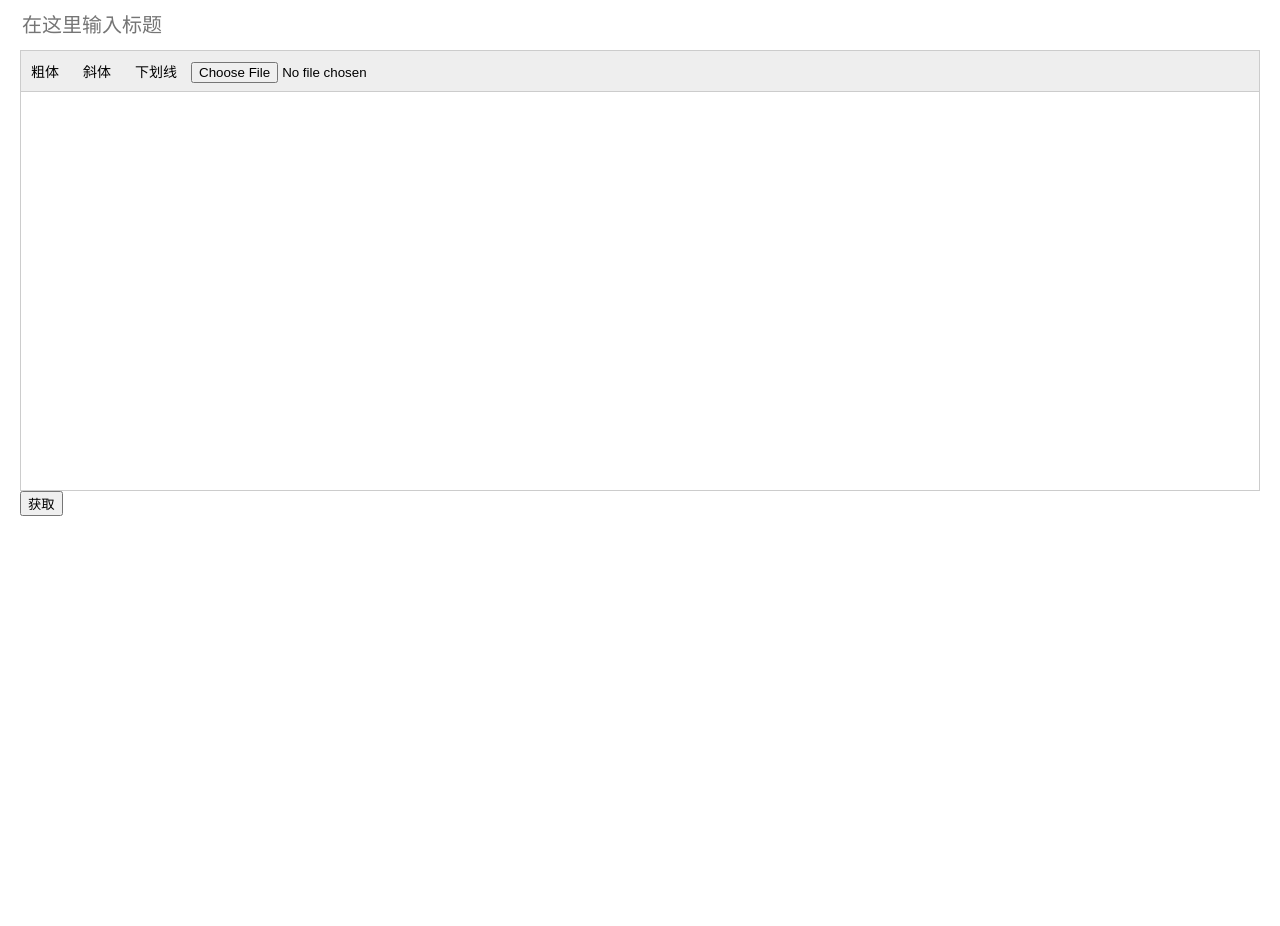
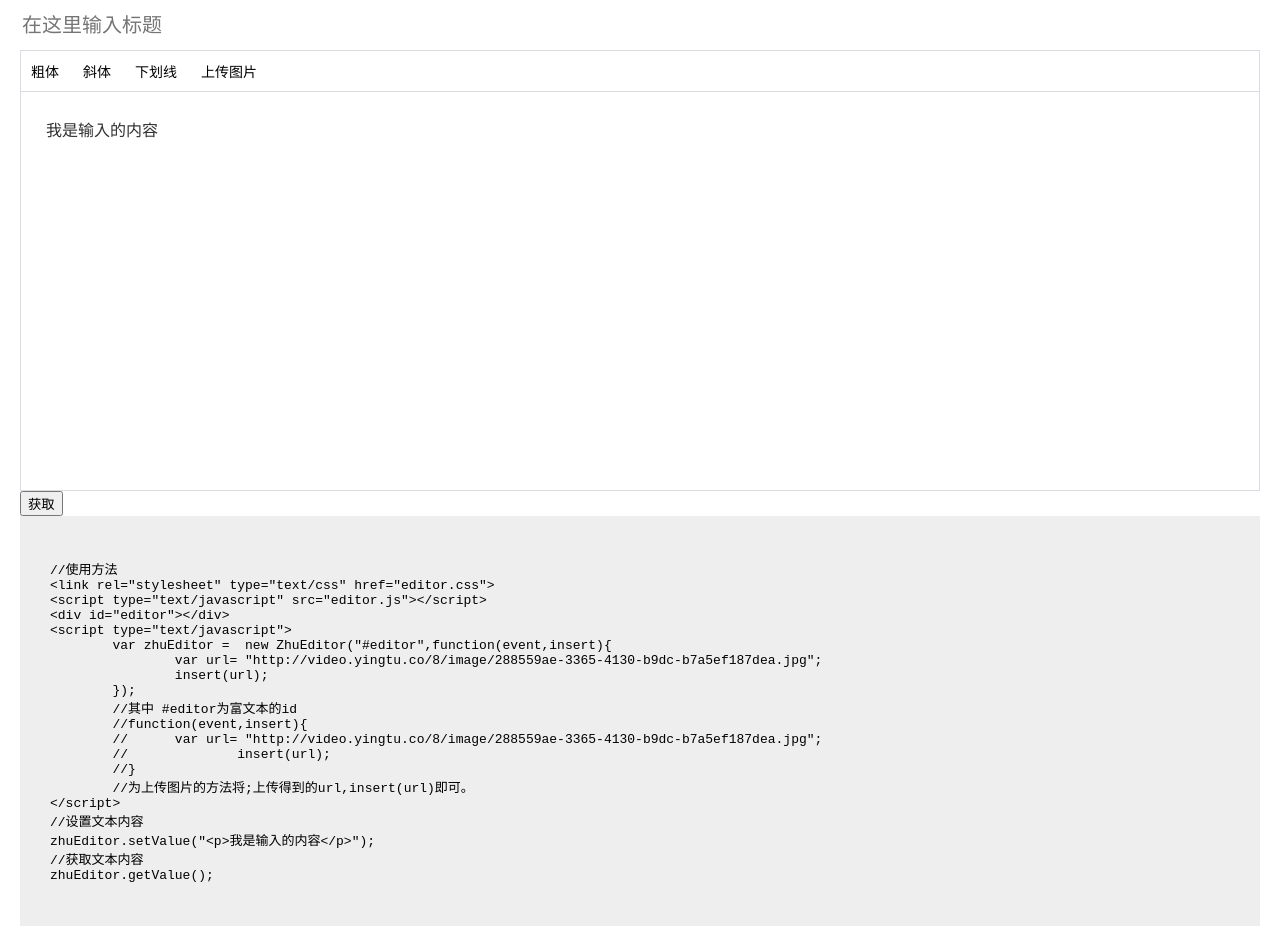
Before and after one commit to zhuss/editor, a plain HTML site: page index.html in a window 1280 px wide. Before the commit the page ends 800 px from the top, so only its background shows below. Drawn offline with Linux system fonts and the light colour scheme.

Commit message:
使用方法

```diff
--- a/editor.css
+++ b/editor.css
@@ -8,20 +8,21 @@
 .editor-bar{
 	width: 100%;
 	height: 41px;
-	border: 1px solid #CCC;
+	border: 1px solid #d8dce5;
 	border-bottom: none;
 	box-sizing: border-box;
-	background: #EEE;
+	background: #FFF;
 	overflow: hidden;
 }
 
 .editor-bar button{
    height: 40px;
    border:none;
+   border-radius:0;
    padding: 0 10px;
    margin: 0;
    box-sizing: border-box;
-   background: #EEE;
+   background: #FFF;
    outline: none;
    font-size: 14px;
    font-family: -apple-system,SF UI Text,Arial,PingFang SC,Hiragino Sans GB,Microsoft YaHei,WenQuanYi Micro Hei,sans-serif;
@@ -29,7 +30,34 @@
 }
 
 .editor-bar button:hover{
-	background: #CCC;
+	color: #409EFF;
+	background: #ECF5FF;
+}
+
+.editor-bar .in{
+	position: relative;
+	width: 80px;
+	height: 40px;
+}
+
+.editor-bar .in:hover button{
+	color: #409EFF;
+	background: #ECF5FF;
+}
+
+.editor-bar .in input{
+	position: absolute;
+	left: 0;
+	top: -8px;
+	width: 80px;
+	height: 40px;
+	box-sizing: border-box;
+	border: none;
+	padding: 0;
+	margin: 0;
+	-webkit-appearance: none;
+	opacity: 0;
+	cursor: pointer;
 }
 
 .editor-placeholder{
@@ -45,7 +73,7 @@
 	width: 100%;
 	height: auto;
 	min-height: 400px;
-	border: 1px solid #CCC;
+	border: 1px solid #d8dce5;
 	box-sizing: border-box;
 	padding: 25px;
 	outline: none;
--- a/editor.js
+++ b/editor.js
@@ -1,5 +1,6 @@
 /*******************************************************************************
-* ZhuEditor 简答的文本编辑工具、件支持简单的图文排版，去除多余样式的干扰，更有利于阅读。
+* ZhuEditor 简答的文本编辑工具、件支持简单的图文排版；
+* 去除多余样式的干扰，只保留最简单的标签，更有利于阅读。
 *******************************************************************************/
 
 function ZhuEditor(EleId,fn){
@@ -15,7 +16,7 @@ ZhuEditor.prototype.init = function(){
 		<button class="bold">粗体</button>
 		<button class="italic">斜体</button>
 		<button class="underline">下划线</button>
-		<input class="input" type="file"/>
+		<span class="in"><button>上传图片</button><input class="input" type="file" accept="image/jpg"/><span>
 	</div>
 	<div class="editor-body" contenteditable>
 		<p><br></p>
@@ -41,7 +42,8 @@ ZhuEditor.prototype.init = function(){
 	  		//处理图片删除
 	  		if(rang.commonAncestorContainer.nodeName == "#text"
 	  			&&rang.endOffset == 0
-	  			&&rang.commonAncestorContainer.parentNode.previousSibling
+				&&rang.commonAncestorContainer.parentNode.previousSibling
+				&&rang.commonAncestorContainer.parentNode.previousSibling.children
 	  			&&rang.commonAncestorContainer.parentNode.previousSibling.children.length
 	  			&&rang.commonAncestorContainer.parentNode.previousSibling.children[0].nodeName=="IMG"){
 	  			rang.commonAncestorContainer.parentNode.previousSibling.remove();
@@ -56,14 +58,6 @@ ZhuEditor.prototype.init = function(){
 			}
 	  	}
 	  },false);
-
-	// editorBody.addEventListener("keyup",function(e){
-	// 	if(_this.Ele.querySelector(".editor-body").innerHTML =="<p><br></p>"){
-	// 		_this.Ele.querySelector(".editor-placeholder").style.display = "block";
-	// 	}else{
-	// 		_this.Ele.querySelector(".editor-placeholder").style.display = "none";
-	// 	}
-	// },false);
 
 	//粘贴监听
 	editorBody.addEventListener("paste",function(e){
@@ -100,14 +94,6 @@ ZhuEditor.prototype.init = function(){
 			document.execCommand("insertHtml", false, "<p><img src="+url+">");
 		});
 	});
-
-	//插入图片
-	// img.addEventListener("click",function(e){
-	// 	editorBody.focus();
-	// 	_this.uploadFn(e,function(url){
-	// 		document.execCommand("insertHtml", false, "<p><img src="+url+">");
-	// 	});
-	// },false);
 }
 
 ZhuEditor.prototype.getValue = function(){
--- a/index.html
+++ b/index.html
@@ -34,16 +34,43 @@
 		#content p img{
 			max-width: 100%;
 		}
-
+		.api{
+			padding: 30px;
+		    background: #EEE;
+		}
 	</style>
 </head>
 <body>
 	<div class="title">
 		<input type="text" placeholder="在这里输入标题" name="title"/>
 	</div>
-	<div id="editor" placeholder="在这里输入"></div>
+	<div id="editor"></div>
 	<button id="submit">获取</button>
 	<div id="content"></div>
+	<div class="api">
+<pre>
+//使用方法
+&lt;link rel="stylesheet" type="text/css" href="editor.css"&gt;
+&lt;script type="text/javascript" src="editor.js"&gt;&lt;/script&gt;
+&lt;div id="editor"&gt;&lt;/div&gt;
+&lt;script type="text/javascript"&gt;
+	var zhuEditor =  new ZhuEditor("#editor",function(event,insert){
+		var url= "http://video.yingtu.co/8/image/288559ae-3365-4130-b9dc-b7a5ef187dea.jpg";
+		insert(url);
+	});
+	//其中 #editor为富文本的id
+	//function(event,insert){
+	//	var url= "http://video.yingtu.co/8/image/288559ae-3365-4130-b9dc-b7a5ef187dea.jpg";
+	//		insert(url);
+	//}
+	//为上传图片的方法将;上传得到的url,insert(url)即可。
+&lt;/script&gt;
+//设置文本内容
+zhuEditor.setValue("&lt;p&gt;我是输入的内容&lt;/p&gt;");
+//获取文本内容
+zhuEditor.getValue();
+</pre>
+	</div>
 	<script type="text/javascript" src="editor.js"></script>
 	<script type="text/javascript">
 		var zhuEditor =  new ZhuEditor("#editor",function(event,insert){
@@ -54,6 +81,8 @@
 		var submit = document.getElementById("submit");
 		var content = document.getElementById("content");
 
+		zhuEditor.setValue("<p>我是输入的内容</p>");
+
 		submit.onclick = function(){
 			var html = zhuEditor.getValue();
 			content.innerHTML = html;
```
